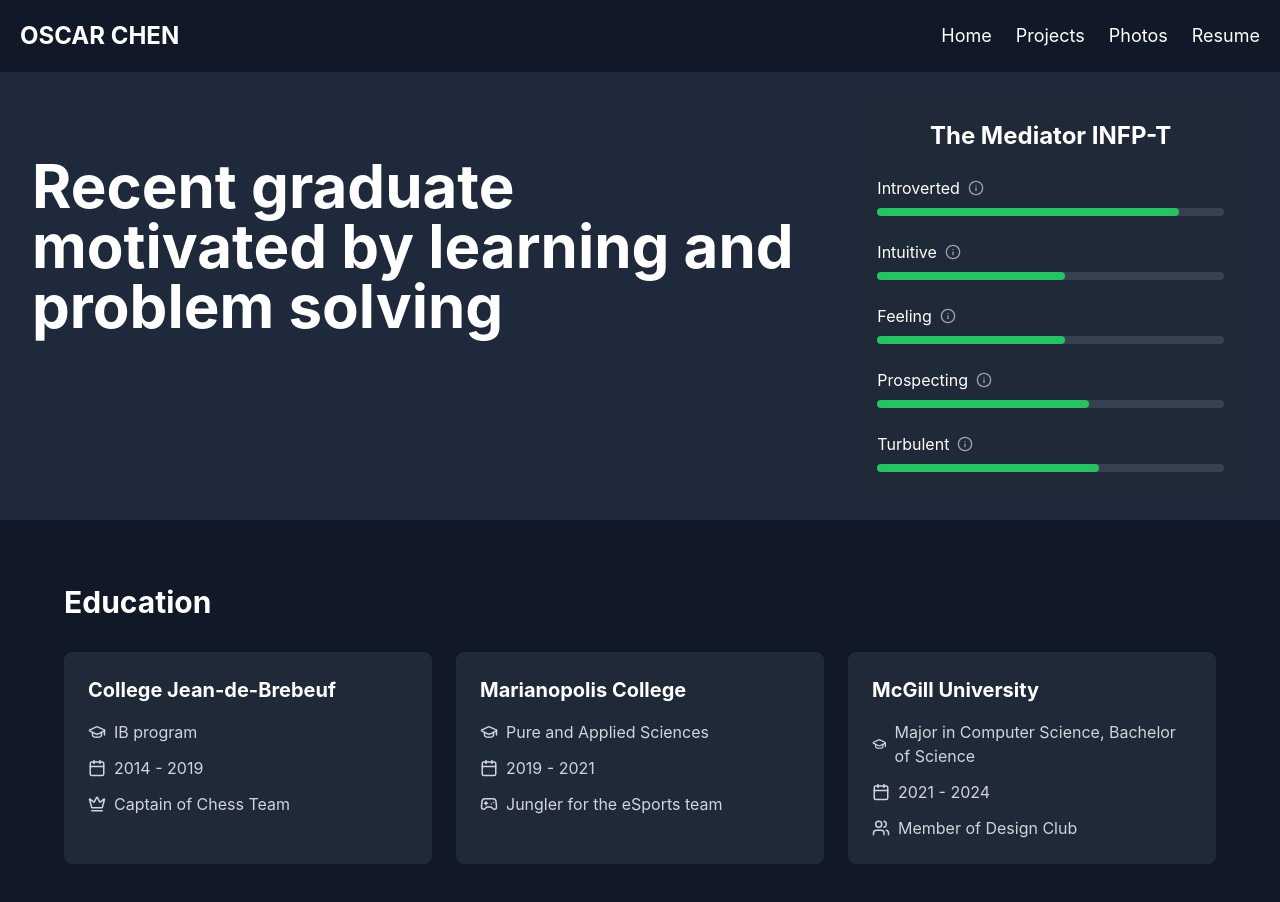
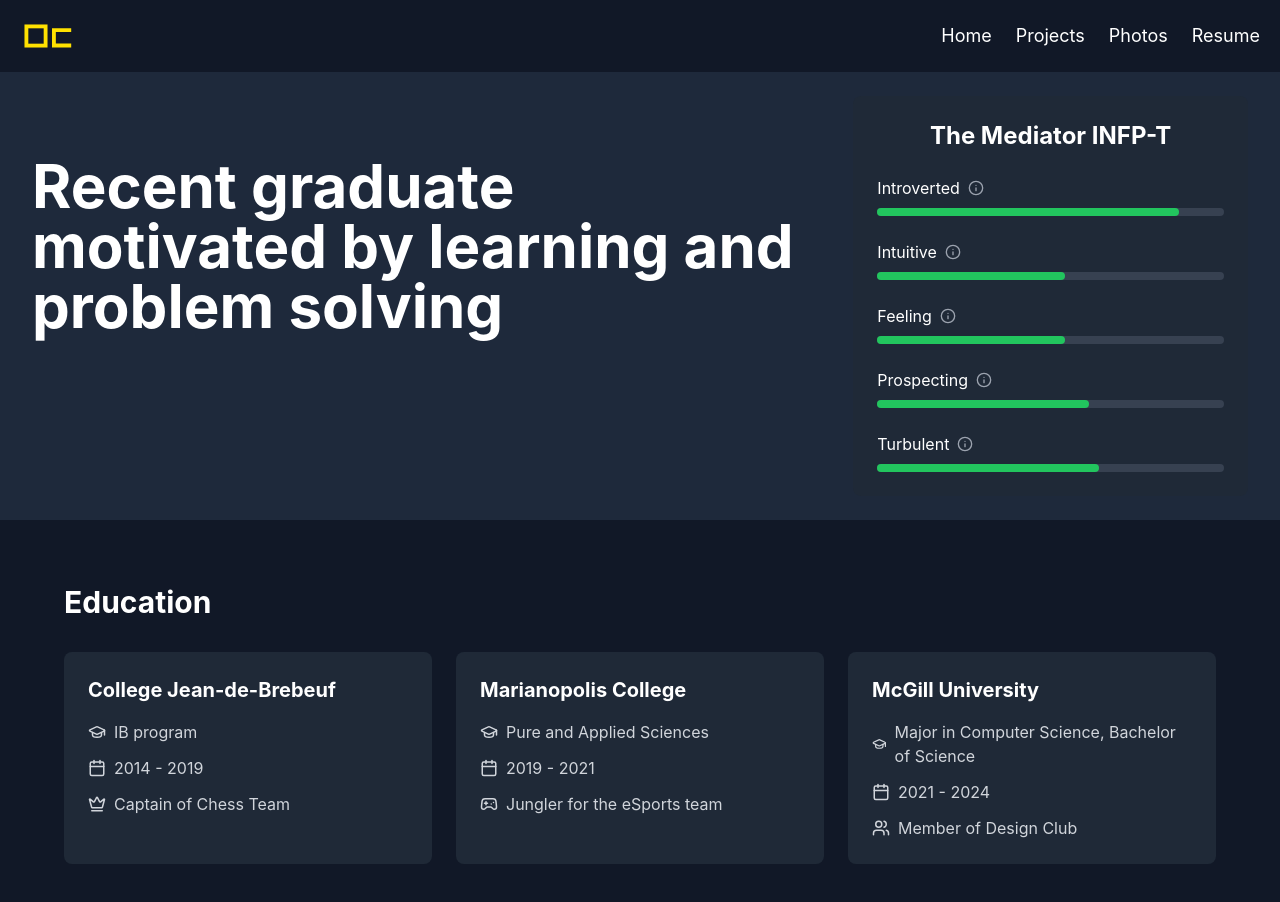
Before and after one commit to Oscar707/oscar707.github.io, a React (Vite) app: page / in a window 1280 px wide. Shown: the top 902 px of the page. Built offline with nearby package versions, Linux system fonts and the light colour scheme.

Commit message:
changed logo

```diff
--- a/src/components/Header.jsx
+++ b/src/components/Header.jsx
@@ -5,10 +5,14 @@
     <header className="w-full bg-gray-900 text-white p-5">
       <div className="max-w-screen-xl mx-auto flex justify-between items-center">
         {/* Main title */}
-        <a href="#/" className="text-lg  transition-colors">
-          <h1 className="text-2xl font-bold">
-            OSCAR CHEN
-          </h1>
+        <a href="#/" className="text-lg transition-colors">
+          <div className="flex items-center">
+            <img
+              src="/logo.svg"
+              alt="Logo"
+              className="h-8 w-auto"
+            />
+          </div>
         </a>
 
         {/* Navigation */}
--- a/src/components/Project.jsx
+++ b/src/components/Project.jsx
@@ -14,14 +14,14 @@
     title: "McGill Booking",
     teamSize: 3,
     imageUrl: "/mcgill_booking.png",
-    type: "React, php",
+    type: "React(html,css,js), XAMMP(php), AWS",
   },
   {
     id: 3,
     title: "Study Group",
     teamSize: 2,
     imageUrl: "/study.png",
-    type: "Flutter",
+    type: "Flutter(dart), Firebase",
   },
 ];
 
```
